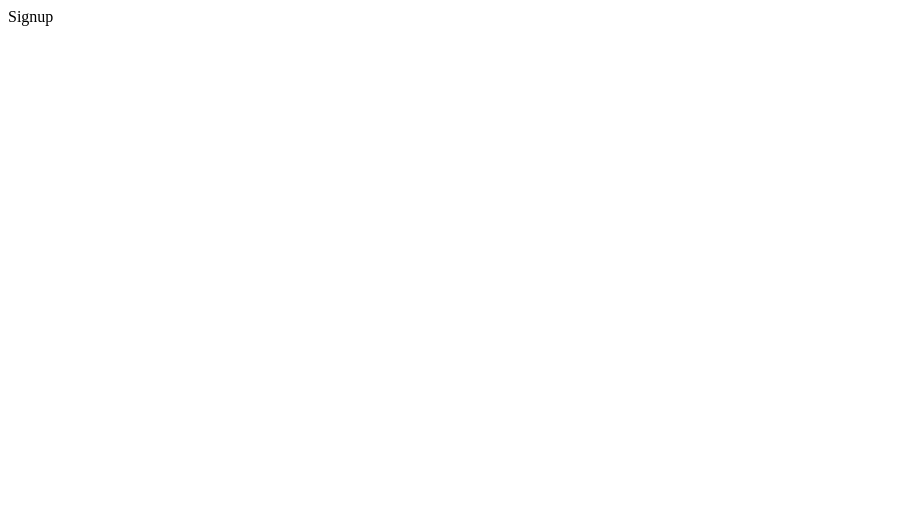
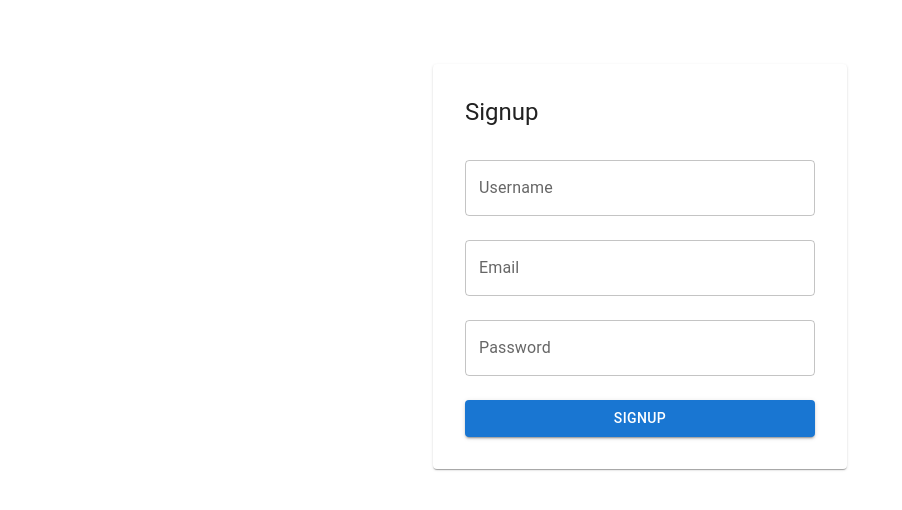
Before and after one commit to Nidhi-Sharma-1612/taskplanet-social, a React app in the folder frontend/: page /signup in a window 1280 px wide. Shown: the top 510 px of the page, without its empty margins (0-902 px from the left). Built offline with nearby package versions, Linux system fonts and the light colour scheme; no server answers; the HTML template or start-up script is replaced by a standard one.

Commit message:
Add login and signup UI with auth context

```diff
--- a/frontend/src/App.jsx
+++ b/frontend/src/App.jsx
@@ -2,14 +2,28 @@ import { BrowserRouter, Routes, Route } from "react-router-dom";
 import Login from "./pages/Login";
 import Signup from "./pages/Signup";
 import Feed from "./pages/Feed";
+import { useAuth } from "./context/useAuth";
 
+function PrivateRoute({ children }) {
+  const { user, loading } = useAuth();
+
+  if (loading) return null;
+  return user ? children : <Navigate to="/login" />;
+}
 function App() {
   return (
     <BrowserRouter>
       <Routes>
         <Route path="/login" element={<Login />} />
         <Route path="/signup" element={<Signup />} />
-        <Route path="/" element={<Feed />} />
+        <Route
+          path="/"
+          element={
+            <PrivateRoute>
+              <Feed />
+            </PrivateRoute>
+          }
+        />
       </Routes>
     </BrowserRouter>
   );
--- /dev/null
+++ b/frontend/src/context/AuthContext.jsx
@@ -0,0 +1,30 @@
+import { createContext, useEffect, useState } from "react";
+import api from "../services/api";
+
+export const AuthContext = createContext(null);
+
+export const AuthProvider = ({ children }) => {
+  const [user, setUser] = useState(null);
+  const [loading, setLoading] = useState(true);
+
+  useEffect(() => {
+    const fetchUser = async () => {
+      try {
+        const { data } = await api.get("/auth/me");
+        setUser(data);
+      } catch {
+        setUser(null);
+      } finally {
+        setLoading(false);
+      }
+    };
+
+    fetchUser();
+  }, []);
+
+  return (
+    <AuthContext.Provider value={{ user, setUser, loading }}>
+      {children}
+    </AuthContext.Provider>
+  );
+};
--- /dev/null
+++ b/frontend/src/context/AuthProvider.jsx
@@ -0,0 +1,29 @@
+import { useEffect, useState } from "react";
+import api from "../services/api";
+import { AuthContext } from "./AuthContext";
+
+export const AuthProvider = ({ children }) => {
+  const [user, setUser] = useState(null);
+  const [loading, setLoading] = useState(true);
+
+  useEffect(() => {
+    const fetchUser = async () => {
+      try {
+        const { data } = await api.get("/auth/me");
+        setUser(data);
+      } catch {
+        setUser(null);
+      } finally {
+        setLoading(false);
+      }
+    };
+
+    fetchUser();
+  }, []);
+
+  return (
+    <AuthContext.Provider value={{ user, setUser, loading }}>
+      {children}
+    </AuthContext.Provider>
+  );
+};
--- /dev/null
+++ b/frontend/src/context/useAuth.js
@@ -0,0 +1,6 @@
+import { useContext } from "react";
+import { AuthContext } from "./AuthContext";
+
+export const useAuth = () => {
+  return useContext(AuthContext);
+};
--- a/frontend/src/main.jsx
+++ b/frontend/src/main.jsx
@@ -1,9 +1,12 @@
 import React from "react";
 import ReactDOM from "react-dom/client";
 import App from "./App";
+import { AuthProvider } from "./context/AuthProvider";
 
 ReactDOM.createRoot(document.getElementById("root")).render(
   <React.StrictMode>
-    <App />
+    <AuthProvider>
+      <App />
+    </AuthProvider>
   </React.StrictMode>,
 );
--- a/frontend/src/pages/Login.jsx
+++ b/frontend/src/pages/Login.jsx
@@ -1,3 +1,56 @@
+import { useState } from "react";
+import { Button, TextField, Typography, Box, Paper } from "@mui/material";
+import { useNavigate } from "react-router-dom";
+import api from "../services/api";
+import { useAuth } from "../context/useAuth";
+
 export default function Login() {
-  return <div>Login</div>;
+  const [email, setEmail] = useState("");
+  const [password, setPassword] = useState("");
+  const { setUser } = useAuth();
+  const navigate = useNavigate();
+
+  const submitHandler = async (e) => {
+    e.preventDefault();
+    try {
+      const { data } = await api.post("/auth/login", { email, password });
+      setUser(data);
+      navigate("/");
+    } catch (err) {
+      alert(err.response?.data?.message || "Login failed");
+    }
+  };
+
+  return (
+    <Box display="flex" justifyContent="center" mt={8}>
+      <Paper sx={{ p: 4, width: 350 }}>
+        <Typography variant="h5" mb={2}>
+          Login
+        </Typography>
+
+        <form onSubmit={submitHandler}>
+          <TextField
+            fullWidth
+            label="Email"
+            margin="normal"
+            value={email}
+            onChange={(e) => setEmail(e.target.value)}
+          />
+
+          <TextField
+            fullWidth
+            label="Password"
+            type="password"
+            margin="normal"
+            value={password}
+            onChange={(e) => setPassword(e.target.value)}
+          />
+
+          <Button fullWidth variant="contained" type="submit" sx={{ mt: 2 }}>
+            Login
+          </Button>
+        </form>
+      </Paper>
+    </Box>
+  );
 }
--- a/frontend/src/pages/Signup.jsx
+++ b/frontend/src/pages/Signup.jsx
@@ -1,3 +1,69 @@
+import { useState } from "react";
+import { Button, TextField, Typography, Box, Paper } from "@mui/material";
+import { useNavigate } from "react-router-dom";
+import api from "../services/api";
+import { useAuth } from "../context/useAuth";
+
 export default function Signup() {
-  return <div>Signup</div>;
+  const [username, setUsername] = useState("");
+  const [email, setEmail] = useState("");
+  const [password, setPassword] = useState("");
+  const { setUser } = useAuth();
+  const navigate = useNavigate();
+
+  const submitHandler = async (e) => {
+    e.preventDefault();
+    try {
+      const { data } = await api.post("/auth/signup", {
+        username,
+        email,
+        password,
+      });
+      setUser(data);
+      navigate("/");
+    } catch (err) {
+      alert(err.response?.data?.message || "Signup failed");
+    }
+  };
+
+  return (
+    <Box display="flex" justifyContent="center" mt={8}>
+      <Paper sx={{ p: 4, width: 350 }}>
+        <Typography variant="h5" mb={2}>
+          Signup
+        </Typography>
+
+        <form onSubmit={submitHandler}>
+          <TextField
+            fullWidth
+            label="Username"
+            margin="normal"
+            value={username}
+            onChange={(e) => setUsername(e.target.value)}
+          />
+
+          <TextField
+            fullWidth
+            label="Email"
+            margin="normal"
+            value={email}
+            onChange={(e) => setEmail(e.target.value)}
+          />
+
+          <TextField
+            fullWidth
+            label="Password"
+            type="password"
+            margin="normal"
+            value={password}
+            onChange={(e) => setPassword(e.target.value)}
+          />
+
+          <Button fullWidth variant="contained" type="submit" sx={{ mt: 2 }}>
+            Signup
+          </Button>
+        </form>
+      </Paper>
+    </Box>
+  );
 }
```
